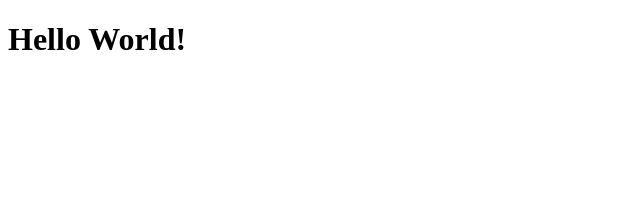
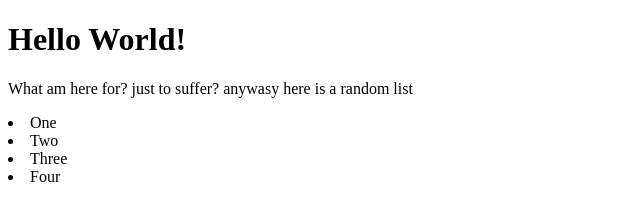
Before and after one commit to ZeroMeOut/PathToOdin, a plain HTML site: page simpleweb/index.html in a window 1280 px wide. Shown: the whole page, without its empty margins (0-640 px from the left). Drawn offline with Linux system fonts and the light colour scheme.

Commit message:
Random text and list

```diff
--- a/simpleweb/index.html
+++ b/simpleweb/index.html
@@ -7,5 +7,10 @@
 
   <body>
     <h1>Hello World!</h1>
+    <p> What am here for? just to suffer? anywasy here is a random list</p>
+    <li>One</li>
+    <li>Two</li>
+    <li>Three</li>
+    <li>Four</li>
   </body>
 </html>
```
